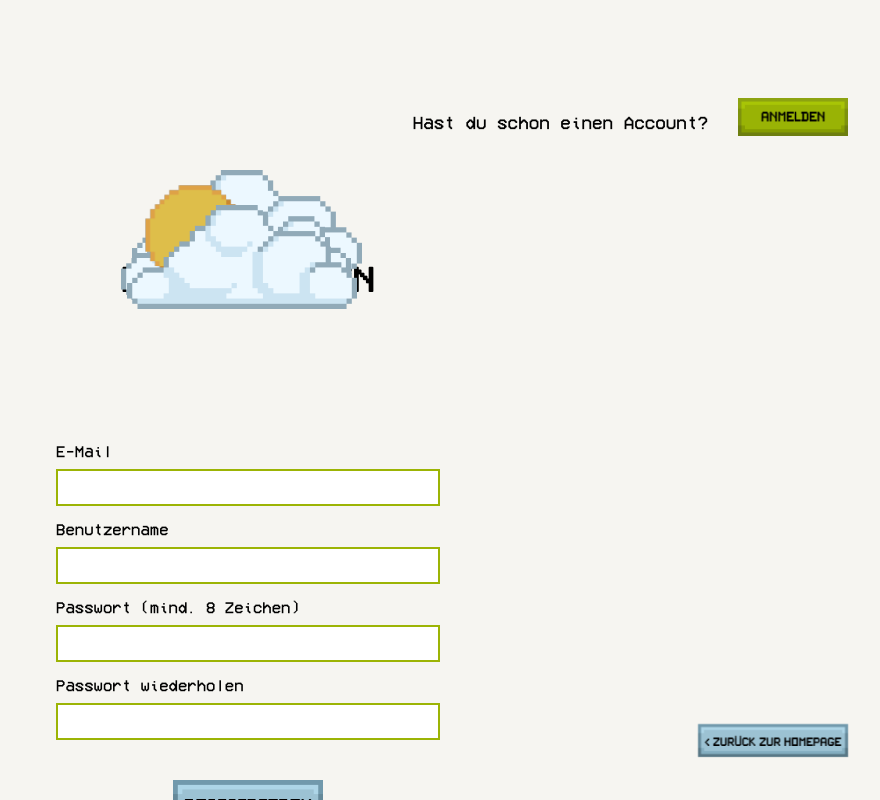
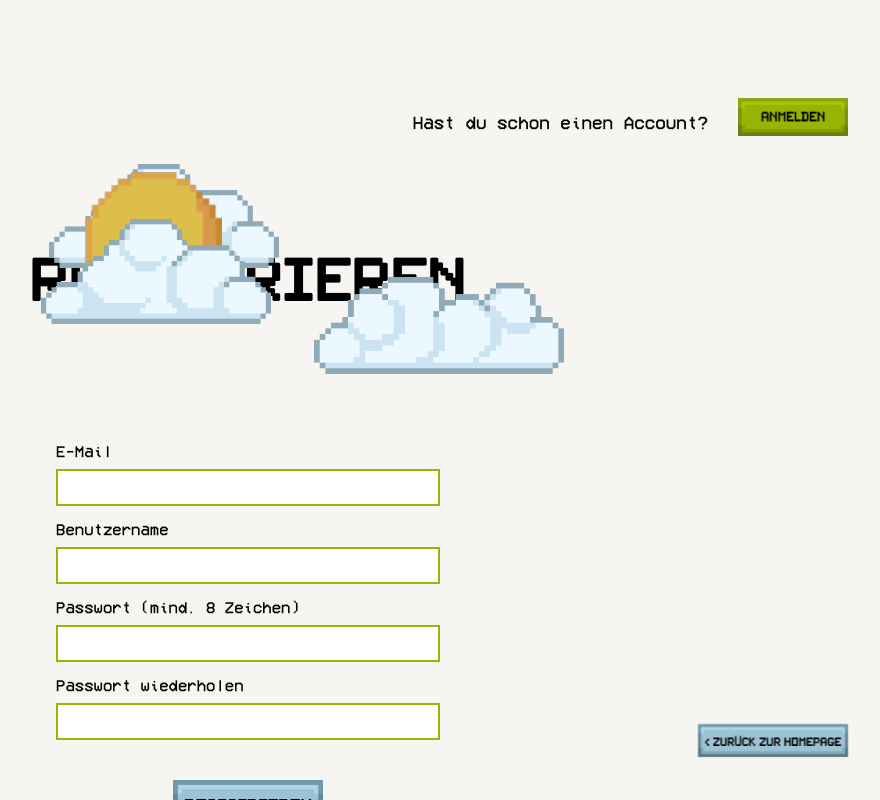
Before and after one commit to linguExplorer/linguExplorer, a Vue app in the folder webpage/: page /registrieren in a window 1280 px wide. Shown: the whole page, without its empty margins (392-1272 px from the left). Built offline with nearby package versions, Linux system fonts and the light colour scheme.

Commit message:
Startseite anpassen

```diff
--- a/webpage/src/pages/Spielbeschreibung.vue
+++ b/webpage/src/pages/Spielbeschreibung.vue
@@ -13,13 +13,13 @@
     <div class="container">
 
       <div class="welcome-container">
-        <img src="@/assets/xx_Images/xx_Images/Cloud2.png" alt="Wolke" class="left-cloud" />
         <img src="@/assets/xx_Images/xx_Images/sun.png" alt="Sonne" class="sun-image" />
+        <img src="@/assets/xx_Images/xx_Images/cloud.png" alt="Wolke" class="left-cloud" />
         <div class="welcome-text">
           <h1>Willkommen</h1>
           <h1>zu</h1>
         </div>
-        <img src="@/assets/xx_Images/xx_Images/cloud.png" alt="Wolke" class="right-cloud" />
+        <img src="@/assets/xx_Images/xx_Images/Cloud2.png" alt="Wolke" class="right-cloud" />
       </div>
 
       <div class="linguexplorer-logo">
--- a/webpage/src/styles/Spielbeschreibung.css
+++ b/webpage/src/styles/Spielbeschreibung.css
@@ -38,12 +38,42 @@
     margin-right: 20px;
   }
 
+  /* Sun behind the left cloud */
+  .welcome-container .sun-image {
+    width: 137px;
+    height: auto;
+    position: absolute;
+    left: 13%;
+    bottom: 20%;
+    z-index: 0;
+  }
+
+  /* Left Cloud */
+  .left-cloud {
+    width: 250px;
+    height: auto;
+    position: absolute;
+    left: 13%;
+    top: 37%;
+  }
+
+  /* Right Cloud */
+  .welcome-container .right-cloud {
+    width: 250px;
+    height: auto;
+    position: absolute;
+    left: 65%;
+    top: 40%;
+  }
+
+
   .container {
     width: 100%;
-    padding: 30px 0 20px;
+    padding: 0px 0px 0px 0px; /*left, right, up, and down*/
     box-sizing: border-box;
   }
 
+  /*überschriften + clouds container*/
   .welcome-container {
     display: flex;
     align-items: flex-end;
@@ -52,48 +82,22 @@
     position: relative;
   }
 
-  /* Sun behind the left cloud */
-  .sun-image {
-    width: 100px;
-    height: auto;
-    position: absolute;
-    left: 10%;
-    bottom: 40px;
-    z-index: 0;
+  .welcome-container .welcome-text h1 {
+    font-size: 55px;
   }
 
-  /* Left Cloud */
-  .left-cloud {
-    width: 230px;
-    height: auto;
-    position: absolute;
-    left: 9%;
-    bottom: 0;
-    z-index: 1;
-  }
-
-  /* Right Cloud */
-  .right-cloud {
-    width: 230px;
-    height: auto;
-    position: absolute;
-    right: 9%;
-    bottom: 0;
-  }
-
-  /* Welcome Text */
-  .welcome-text {
+  /* Wilkommen zu Text */
+  .welcome-text h1{
     display: flex;
     flex-direction: column;
     align-items: center;
   }
 
-  /*Wilkommen zu*/
+  /* Wilkommen zu Text */
   h1 {
     font-family: 'Pixelsplitter', Arial, sans-serif;
-    font-size: 70px;
     color: rgb(0, 0, 0);
-    margin: 0 10px 10px;
+    margin: 0px 0px 0px 0px; /*top right bottom left*/
     text-align: center;
   }
 
@@ -111,8 +115,6 @@
     line-height: 1.6;
     font-family: 'VCR OSD Mono', monospace;
   }
-
-
 
   html, body {
     height: 100%;
@@ -137,11 +139,13 @@
   }
 
 
+  /*logo linguexplorer*/
   .linguexplorer-logo {
     text-align: center;
-    margin: 20px 0;
+    margin: 20px 0 0 0; /*top right bottom left*/
   }
 
+  /*logo linguexplorer*/
   .linguexplorer-image {
     width: 80%;
     max-width: 500px;
@@ -151,14 +155,14 @@
   .container1 {
     display: flex;
     /*justify-content: center;*/
-    margin: 50px 0;
+    margin: 0 0 50px 0; /*top right bottom left*/
   }
 
   /*Lingu*/
   .character-image {
     width: 320px;
     position: relative;
-    left: 2%;
+    left: 5%;
     bottom: -60px;
     z-index: auto;
   }
@@ -210,7 +214,7 @@
     z-index: 1;
   }
 
-  /* Content Box Styles */
+  /* 3 Container Boxen */
   .content-box {
     background-color: rgba(246, 245, 241, 0.9);
     padding: 20px;
@@ -219,7 +223,7 @@
     box-shadow: 0 2px 10px rgba(0, 0, 0, 0.1);
     text-align: center;
     position: relative;
-    z-index: 2;
+    z-index: 0;
   }
 
   .between-image {
@@ -235,6 +239,7 @@
   }
 
 
+  /*---font---*/
 
   @font-face {
     font-family: 'Pixelsplitter';
```
